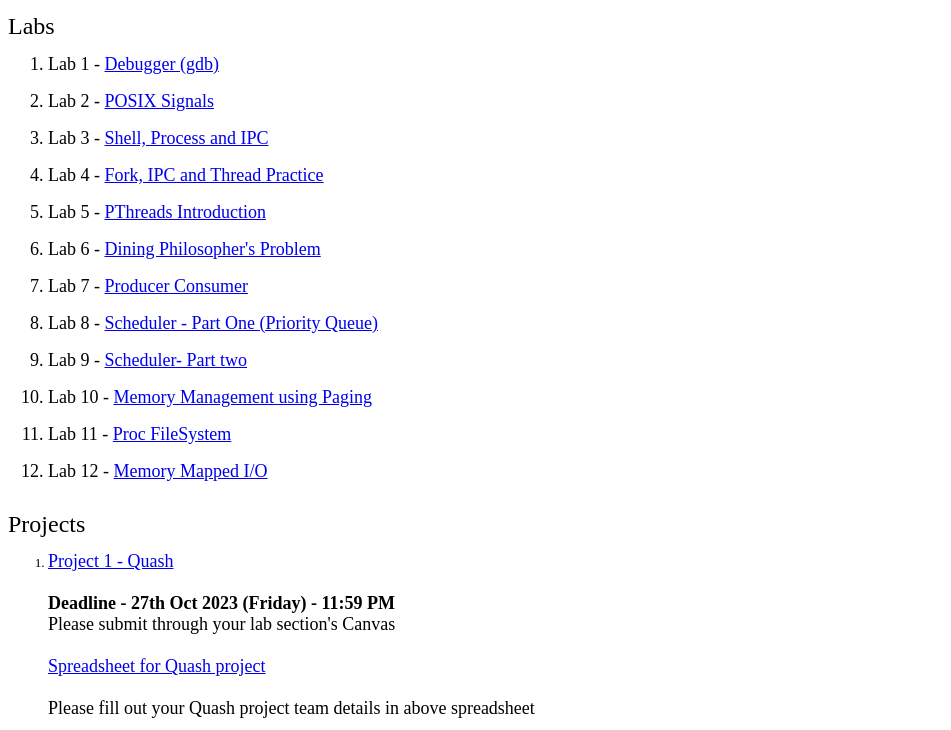
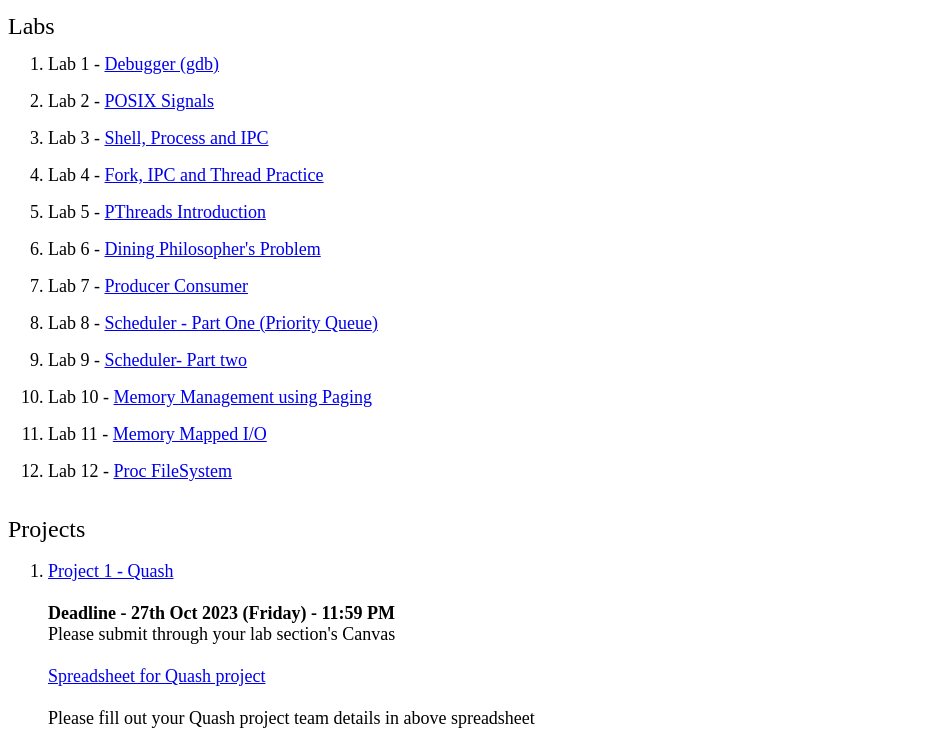
Before and after one commit to zarrar1607/KUEECS678-Fall2023, a plain HTML site: page index.html in a window 1280 px wide. Shown: the part 83-813 px from the top of the page, without its empty margins (0-951 px from the left). Drawn offline with Linux system fonts and the light colour scheme.

Commit message:
Change Lab Order

```diff
--- a/index.html
+++ b/index.html
@@ -48,8 +48,8 @@
     <font size="+1"><li>Lab 8 - <a href="Lab8/lab8_scheduler1.html">Scheduler - Part One (Priority Queue)</a></li></font><br/>
     <font size="+1"><li>Lab 9 - <a href="Lab9/lab9_scheduler2.html">Scheduler- Part two</a></li></font><br>
     <font size="+1"><li>Lab 10 - <a href="Lab10/lab10_pagingmm.html">Memory Management using Paging</a></li></font><br>
-    <font size="+1"><li>Lab 11 - <a href="Lab12/lab12_procfs.html">Proc FileSystem</a></li></font><br>
-    <font size="+1"><li>Lab 12 - <a href="Lab11/lab11_memio.html">Memory Mapped I/O</a></li></font><br>
+    <font size="+1"><li>Lab 11 - <a href="Lab11/lab11_memio.html">Memory Mapped I/O</a></li></font><br><font size="+1">
+    <font size="+1"><li>Lab 12 - <a href="Lab12/lab12_procfs.html">Proc FileSystem</a></li></font><br>
     <!--<font size="+1"><li>Lab 13 - <a href="Lab13/Lab13_system_calls.html">System Calls-(Optional Lab)</a></li></font><br>-->
 </ol>
 
```
